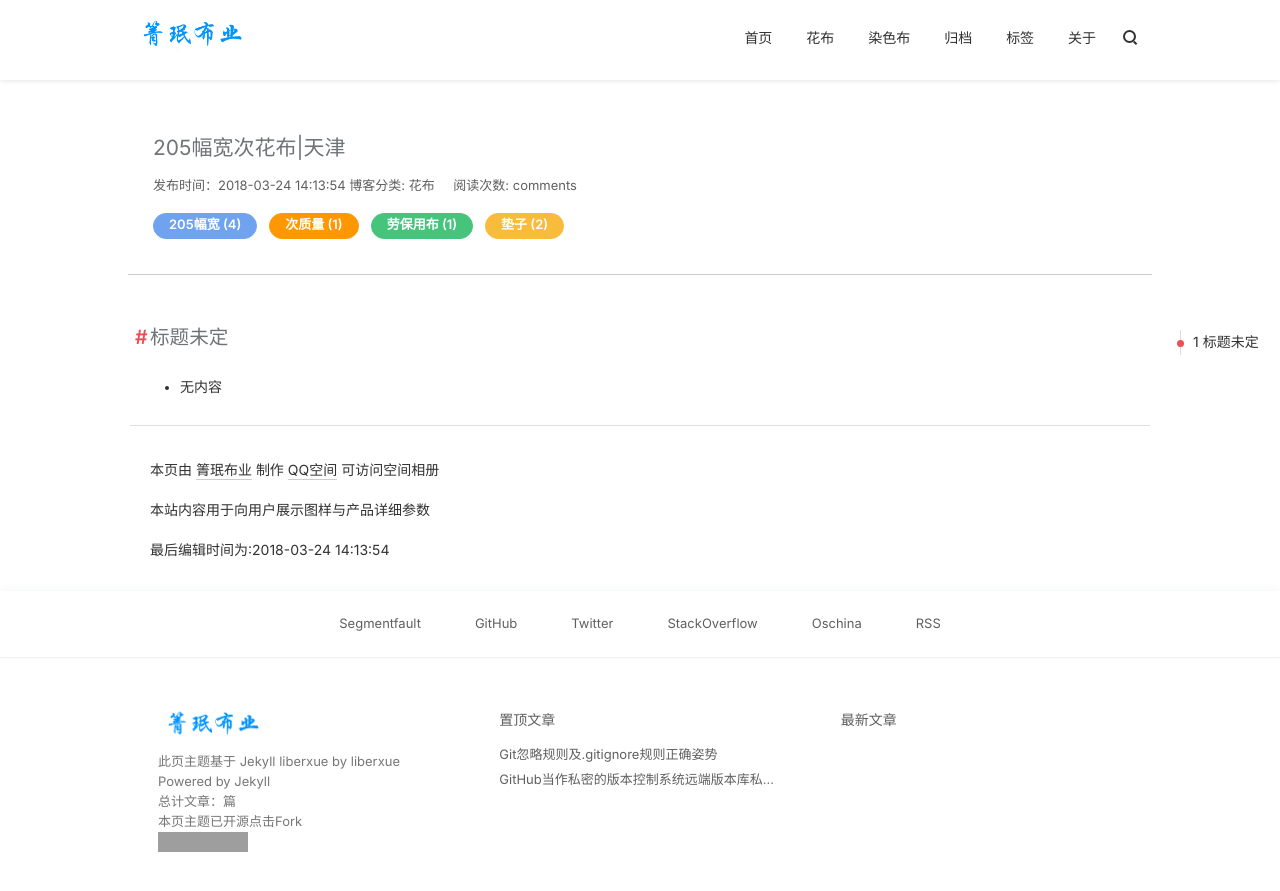
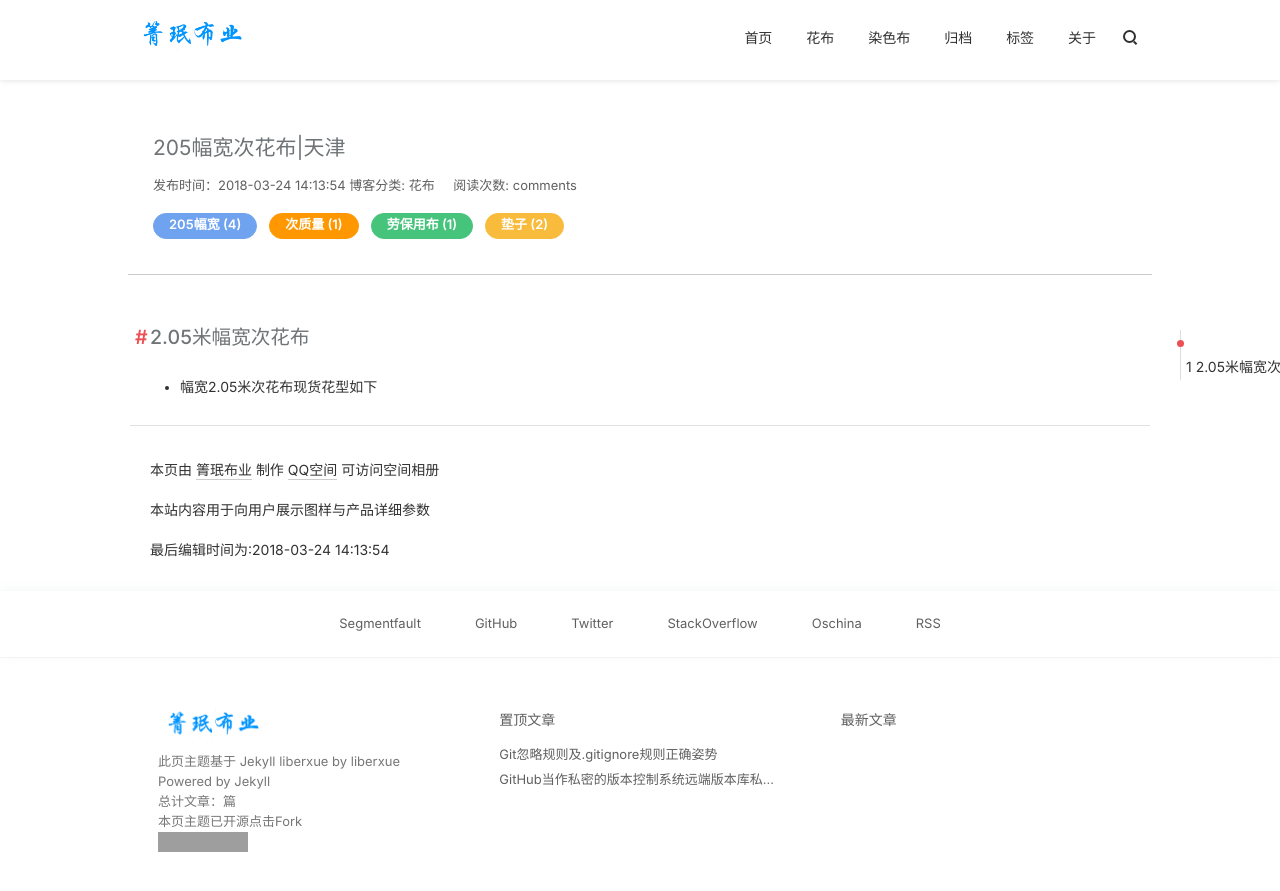
Before and after one commit to winderay/qmby.github.io, a Jekyll site: the page built from _posts/花布/2018-3-24-天津.md, in a window 1280 px wide and 1008 px high. Shown: the top 891 px of the window. Built offline with Jekyll 4.4.1, drawn with Linux system fonts in a browser that asks for light colours; nearby versions of some CDN libraries; comment, search, counter and statistics services are not loaded; grey boxes are pictures that could not be loaded.

Commit message:
Update 2018-3-24-天津.md

```diff
--- a/_posts/花布/2018-3-24-天津.md
+++ b/_posts/花布/2018-3-24-天津.md
@@ -13,5 +13,5 @@ tags:
 - 垫子
 ---
 
-# 标题未定
-- 无内容
+# 2.05米幅宽次花布
+- 幅宽2.05米次花布现货花型如下
```
